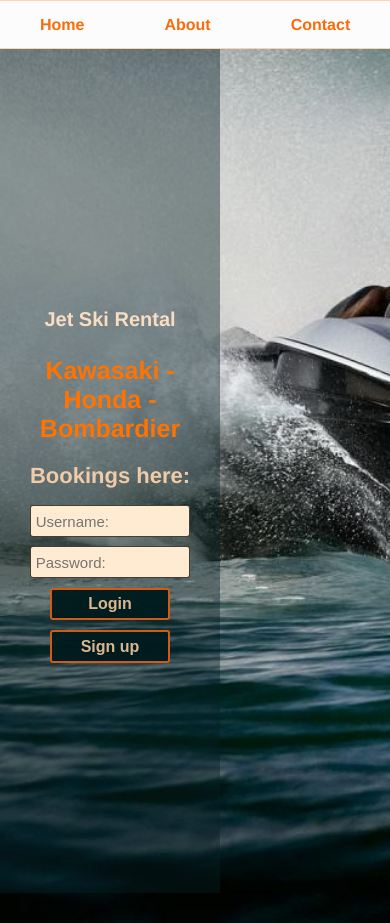
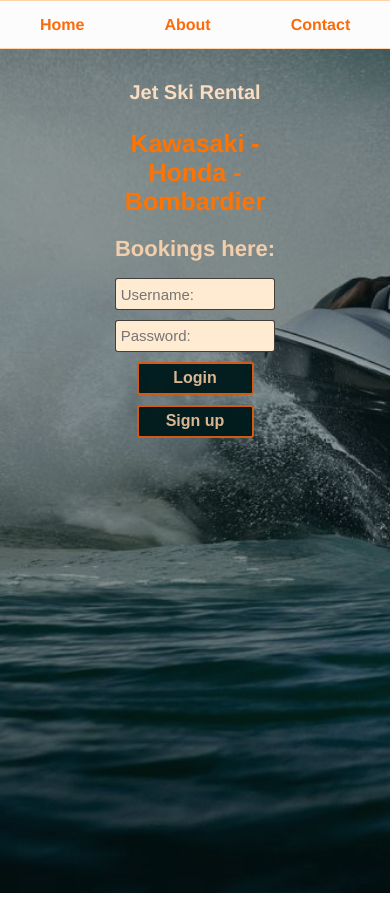
Before and after one commit to alexnmc/appointment-booking, a React (Create React App) app in the folder client/: page / in a window 390 px wide. After the commit the page ends 893 px from the top, so only its background shows below. Built offline with nearby package versions, Linux system fonts and the light colour scheme.

Commit message:
login component

```diff
--- a/client/src/Admin.js
+++ b/client/src/Admin.js
@@ -81,8 +81,8 @@ class Admin extends Component {
             <Fragment>
                 <div className="admin">
                 { this.state.toggle ?
-                        <div className = "adminContainer">
-                        <div className = 'logIn'>
+                    <div className = "logIn">
+                        <div className = 'login2'>
                             <form onSubmit={this.handleLogin} className='loginForm'>
                                 <h4>Admin only:</h4>
                                 <input
@@ -107,7 +107,7 @@ class Admin extends Component {
                             </form>
                             <button className='signupButton' onClick={this.editToggler}>Sign up</button>
                         </div>
-                        </div>
+                    </div>
 
                         :
 
--- a/client/src/AdminPortal.js
+++ b/client/src/AdminPortal.js
@@ -18,7 +18,7 @@ class AdminPortal extends Component  {
             phone: '',
             jetski:'',
             toggle: true,
-            currentId: '', // the is of the booking we want to edit...
+            currentId: '', // the id of the booking we want to edit...
 
         }
     }
--- a/client/src/style.css
+++ b/client/src/style.css
@@ -529,24 +529,11 @@ input{
 
 @media only screen and (max-width: 724px) {
 
+
+
     .navbar{
         font-size: 16px;
-    }
-
-    .bookingContainer{
-        margin:auto;
-        margin-top: 40px;
-        width:auto;
-        padding:10px;
-        height: 450px;
-    }
-
-    .bookingContainer2{
-        margin:auto;
-        margin-top: 40px;
-        width:auto;
-        padding:10px;
-        height: 400px;
+        align-items: center;
     }
 
     .booking2{
@@ -570,20 +557,6 @@ input{
 
     p{
         font-size: 19px;
-    }
-
-
-    .login{
-        width:auto;
-    }
-
-    .home{
-        display:flex;
-        align-items: center;
-        justify-content: flex-start;
-        position: relative;
-        height: auto;
-        padding-bottom: 30px;
     }
 
     .about{
@@ -650,20 +623,6 @@ input{
         font-size: 15px;
     }
 
-    .signUp,
-    .logIn{
-        width:auto;
-        padding:10px;
-        height: auto;
-        margin:auto;
-        margin-bottom: 100%;
-    }
-
-    .homeContainer{
-         width: 220px;
-    }
-
-
     .adminContainer{
         height:100%;
     }
@@ -682,31 +641,8 @@ input{
         margin-top:10px;
     }
 
+    .loginButton,
     .signupButton{
-        position: relative;
-        margin: auto;
-        margin-top:10px;
-        height: 33px;
-        width: 60%;
-    }
-
-    .button{
-        position: relative;
-        margin: auto;
-        margin-top:10px;
-        height: 33px;
-        width: 60%;
-    }
-
-    .button1{
-        position: relative;
-        margin: auto;
-        margin-top:10px;
-        height: 33px;
-        width:60%;
-    }
-
-    button{
         position: relative;
         margin: auto;
         margin-top:10px;
@@ -734,4 +670,5 @@ input{
     h4{
         font-size:22px;
     }
+
 }
```
Also changed, not shown: 2 other files (tests, documents, lock files or other folders).
